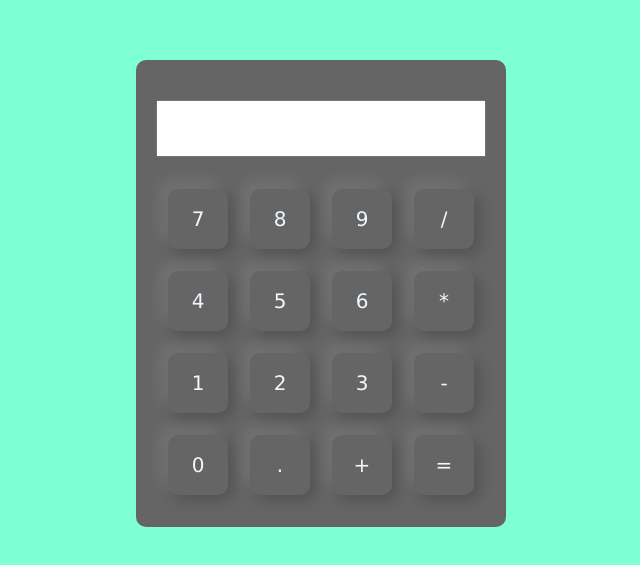
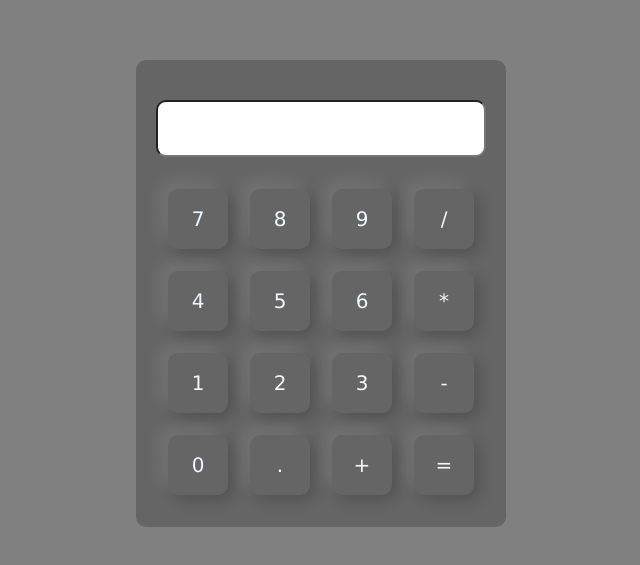
Before and after one commit to Chelseaquiin/BasicCalculator, a plain HTML site: page index.html in a window 1280 px wide. Shown: the part 107-672 px from the top of the page, without its empty margins (319-959 px from the left). Drawn offline with Linux system fonts and the light colour scheme.

Commit message:
Changed the background colour

```diff
--- a/styles.css
+++ b/styles.css
@@ -8,7 +8,7 @@
 .container{
     width: 100%;
     height: 100vh;
-    background-color: aquamarine;
+    background-color: grey;
     display: flex;
     align-items: center;
     justify-content: center;
@@ -48,6 +48,7 @@ button{
     font-size: 45px;
     box-shadow: none;
     width: 60px;
+    border-radius: 10px;
 }
 
 button:hover{
```
